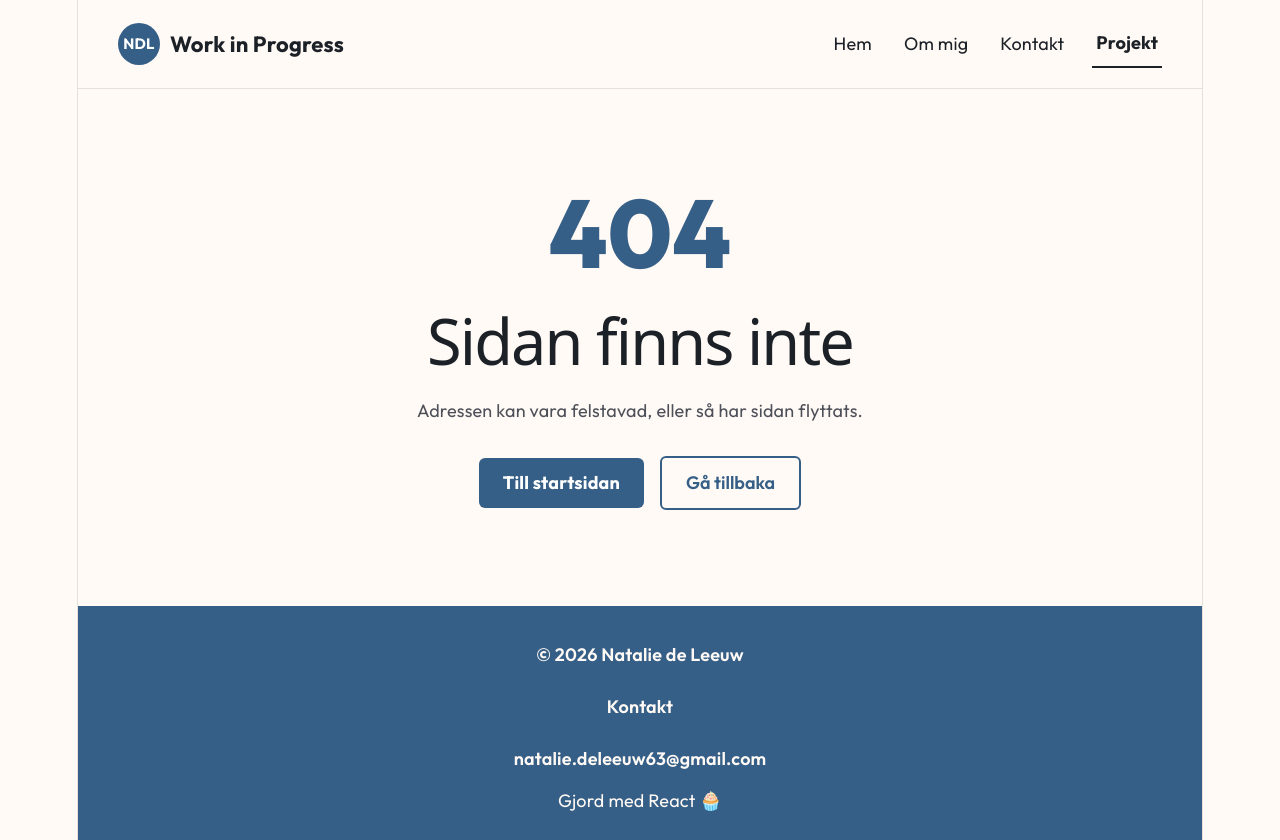
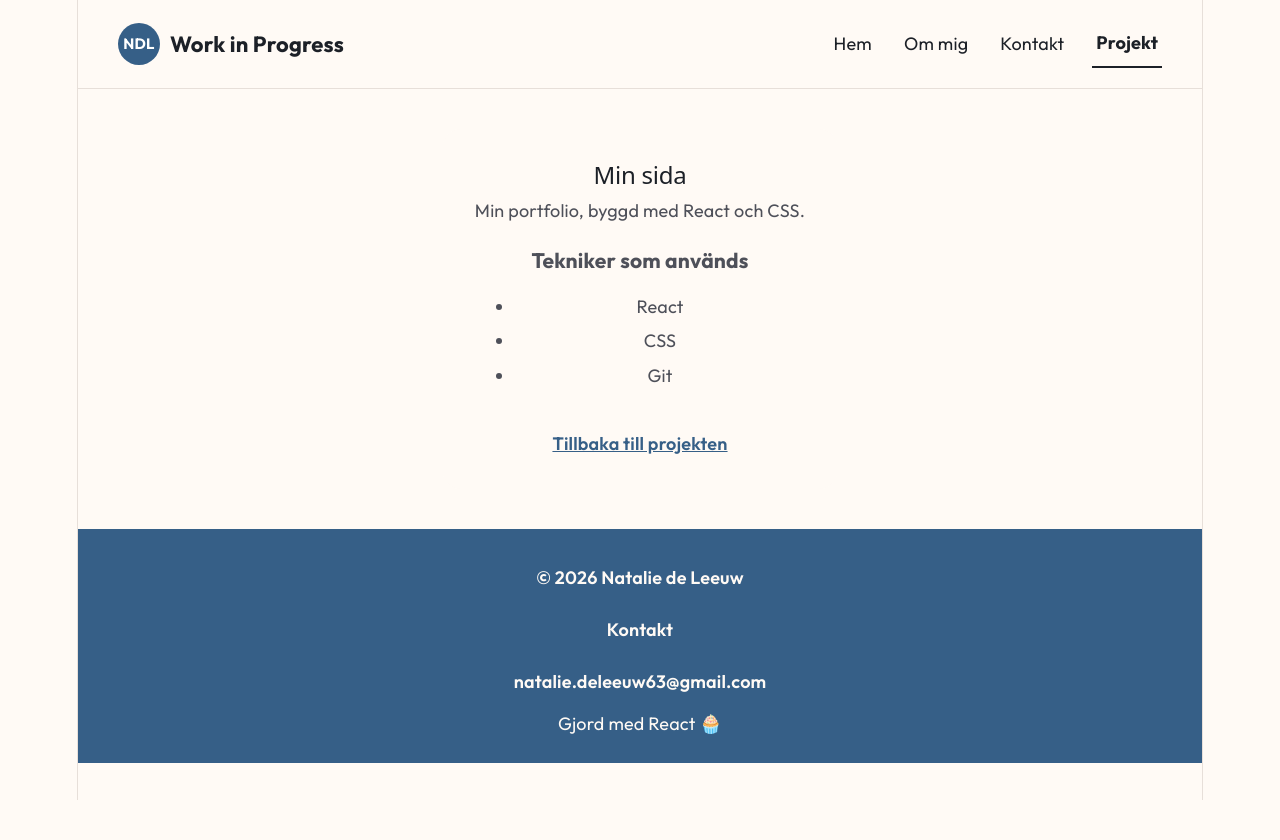
Before and after one commit to nataliedeleeuw/min-sida-experiment, a React (Vite) app: page /projekt/1 in a window 1280 px wide. After the commit the page ends 800 px from the top, so only its background shows below. Built offline with nearby package versions, Linux system fonts and the light colour scheme.

Commit message:
https://github.com/nataliedeleeuw/min-sida-experiment

```diff
--- a/src/App.jsx
+++ b/src/App.jsx
@@ -6,6 +6,7 @@ import OmMig from "./pages/OmMig";
 import Kontakt from "./components/Kontakt";
 import ProjektSida from "./pages/ProjektSida";
 import EjHittad from "./pages/EjHittad";
+import ProjektDetalj from "./pages/ProjektDetalj";
 
 function App() {
   return (
@@ -16,6 +17,7 @@ function App() {
         <Route path="/" element={<Hem />} />
         <Route path="/om-mig" element={<OmMig />} />
         <Route path="/projekt" element={<ProjektSida />} />
+        <Route path="/projekt/:id" element={<ProjektDetalj />} />
         <Route path="/kontakt" element={<Kontakt />} />
         <Route path="*" element={<EjHittad />} />
       </Routes>
--- a/src/components/Projekt.jsx
+++ b/src/components/Projekt.jsx
@@ -123,6 +123,7 @@ function Projekt() {
           {sorteradeProjekt.map((p) => (
             <ProjektKort
               key={p.id}
+              id={p.id}
               titel={p.titel}
               text={p.text}
               bild={bilder[p.bild]}
--- a/src/components/ProjektKort.css
+++ b/src/components/ProjektKort.css
@@ -87,3 +87,14 @@
   gap: 8px;
   margin-bottom: 16px;
 }
+
+.projekt-lankar {
+  display: flex;
+  flex-wrap: wrap;
+  gap: 10px;
+  margin-top: auto;
+}
+
+.projekt-lankar .projekt-knapp {
+  margin-top: 0;
+}
--- a/src/components/ProjektKort.jsx
+++ b/src/components/ProjektKort.jsx
@@ -1,6 +1,7 @@
 import "./ProjektKort.css";
+import { Link } from "react-router-dom";
 
-function ProjektKort({ titel, text, bild, lank, teknik, onValjTeknik }) {
+function ProjektKort({ id, titel, text, bild, lank, teknik, onValjTeknik }) {
   return (
     <article className="projekt-kort">
       <img className="projekt-bild" src={bild} alt="" />
@@ -19,7 +20,18 @@ function ProjektKort({ titel, text, bild, lank, teknik, onValjTeknik }) {
     </button>
   ))}
 </div>
-          <a className="projekt-knapp" href={lank}>Se projektet </a>
+          <div className="projekt-lankar">
+  <Link
+    className="projekt-knapp"
+    to={`/projekt/${id}`}
+  >
+    Läs mer
+  </Link>
+
+  <a className="projekt-knapp" href={lank}>
+    Se projektet
+  </a>
+</div>
       </div>
     </article>
   );
--- /dev/null
+++ b/src/pages/ProjektDetalj.css
@@ -0,0 +1,27 @@
+.projekt-detalj {
+  max-width: 800px;
+  margin: 40px auto;
+  padding: 32px;
+  background-color: #FFFAF5;
+  border-radius: 18px;
+}
+
+.projekt-detalj h2 {
+  color: #1C2027;
+}
+
+.projekt-detalj p {
+  color: #4E5059;
+  line-height: 1.6;
+}
+
+.projekt-detalj li {
+  margin-bottom: 8px;
+}
+
+.projekt-detalj a {
+  display: inline-block;
+  margin-top: 24px;
+  color: #365F87;
+  font-weight: 600;
+}
--- /dev/null
+++ b/src/pages/ProjektDetalj.jsx
@@ -0,0 +1,45 @@
+
+import { useParams, Link } from "react-router-dom";
+import projektLista from "../Data/Projekt.json";
+import "./ProjektDetalj.css";
+
+function ProjektDetalj() {
+  const { id } = useParams();
+
+  const projekt = projektLista.find(
+    (p) => p.id === Number(id)
+  );
+
+  if (!projekt) {
+    return (
+      <section className="projekt-detalj">
+        <h2>Projektet finns inte.</h2>
+        <Link to="/">Till startsidan</Link>
+      </section>
+    );
+  }
+
+  const { titel, text, teknik } = projekt;
+
+  return (
+    <section className="projekt-detalj">
+      <h2>{titel}</h2>
+
+      <p>{text}</p>
+
+      <h3>Tekniker som används</h3>
+
+      <ul>
+        {teknik.map((t) => (
+          <li key={t}>{t}</li>
+        ))}
+      </ul>
+
+      <Link to="/projekt">
+        Tillbaka till projekten
+      </Link>
+    </section>
+  );
+}
+
+export default ProjektDetalj;
```
